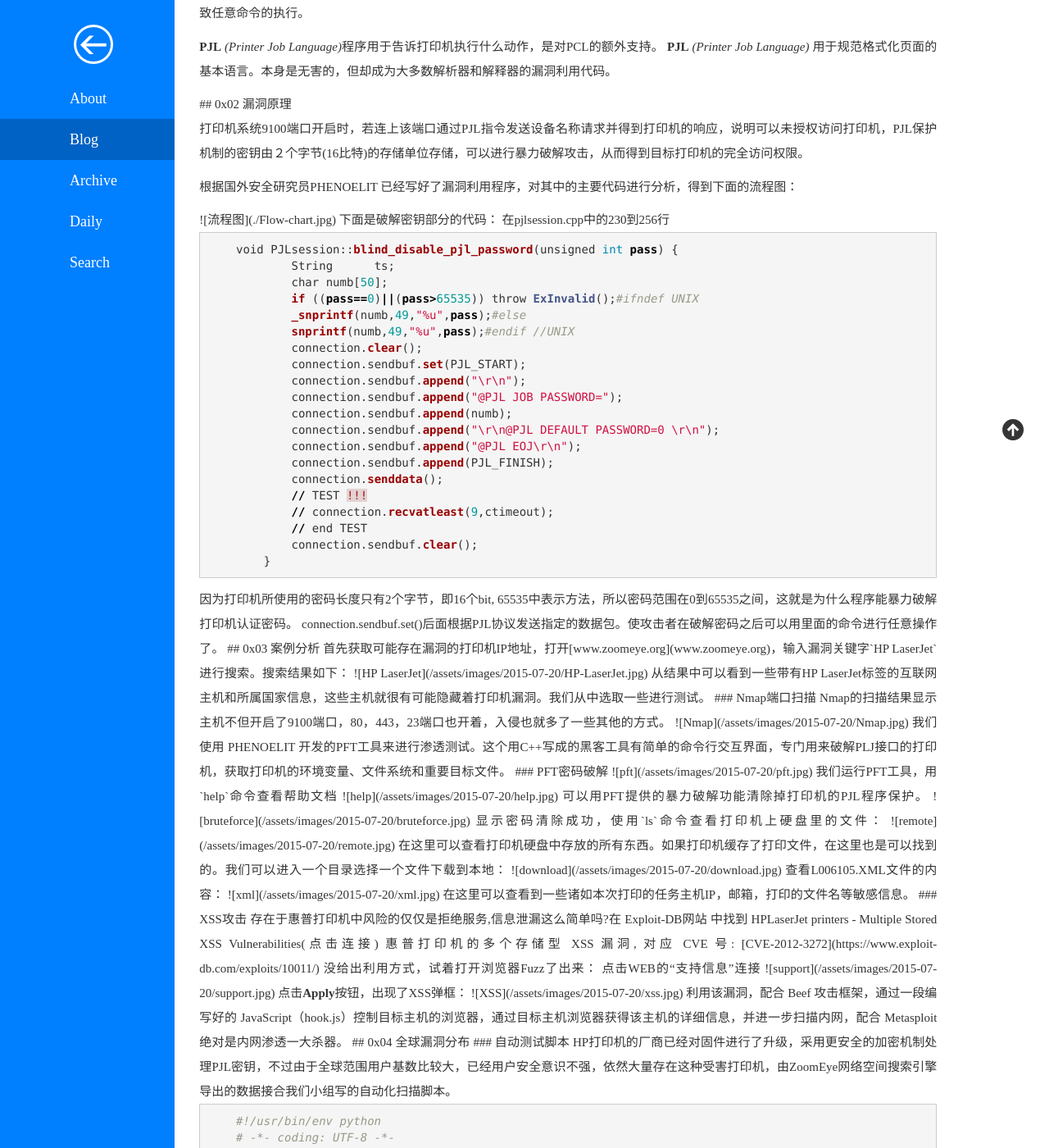
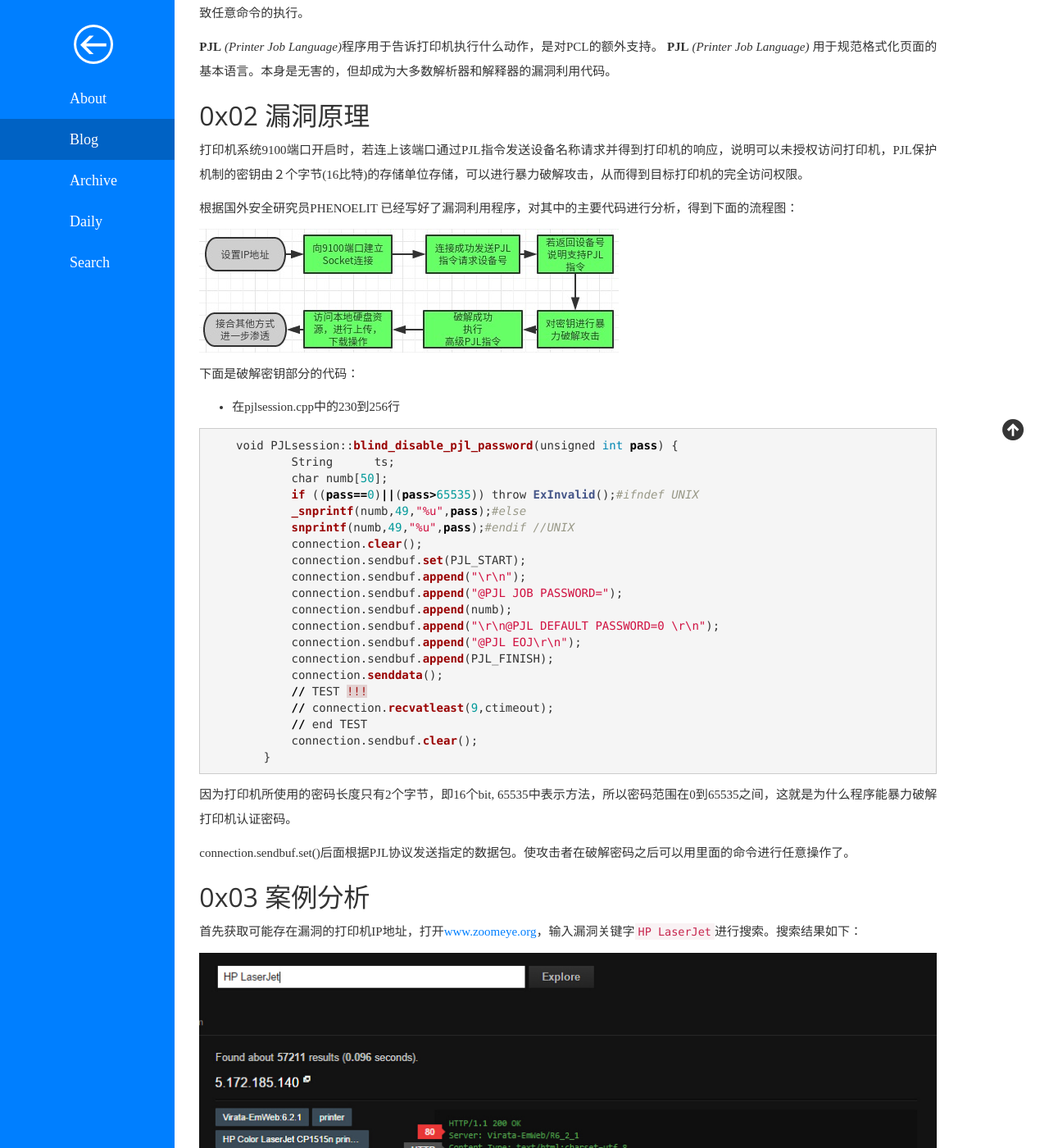
Before and after one commit to ZhuFengdaaa/ZhuFengdaaa.github.io, a Jekyll site: the page built from _posts/2015-07-20-PCL-vulnerability.md, in a window 1280 px wide and 1400 px high, scrolled down 300 px. Shown: the whole window at 82% size. Built offline with Jekyll 4.4.1, drawn with Linux system fonts in a browser that asks for light colours; comment, search, counter and statistics services are not loaded; some of the changed text lies outside the part shown.

Commit message:
2015-10-20-14-05-03

```diff
--- a/_posts/2015-07-20-PCL-vulnerability.md
+++ b/_posts/2015-07-20-PCL-vulnerability.md
@@ -5,24 +5,24 @@ tag: python,D3.js
 ---
 
 ##0x01 漏洞概要
-<p class="p"> PCL代表打印机控制语言（Printer Control Language），由惠普公司开发，并被广泛使用的一种打印机协议。关于另一种页面描述语言，应该提一提由Adobe设计的PostScript（PS），它可以将更为复杂的事情交由绘图仪/打印机处理。PJL (Printer Job Language，打印机作业语言)作为PCL的扩展，用于指导打印机行为，比如更改设备设置、传输文件等。
+
+PCL代表打印机控制语言（Printer Control Language），由惠普公司开发，并被广泛使用的一种打印机协议。关于另一种页面描述语言，应该提一提由Adobe设计的PostScript（PS），它可以将更为复杂的事情交由绘图仪/打印机处理。PJL (Printer Job Language，打印机作业语言)作为PCL的扩展，用于指导打印机行为，比如更改设备设置、传输文件等。
 若打印机的9100端口向公网开启，在向打印机发送PJL指令之前需要对使用者的身份进行认证，认证程序的密钥长度为２字节(Byte)，因此可以通过暴力破解认证密钥想打印机发送PJL指令，最终导致任意命令的执行。
 
-<p class="p">
-<b>PJL</b> <i>(Printer Job Language)</i>程序用于告诉打印机执行什么动作，是对PCL的额外支持。 <b>PJL</b> <i>(Printer Job Language)</i> 用于规范格式化页面的基本语言。本身是无害的，但却成为大多数解析器和解释器的漏洞利用代码。</p>
+**PJL** *(Printer Job Language)*程序用于告诉打印机执行什么动作，是对PCL的额外支持。 **PJL** *(Printer Job Language)* 用于规范格式化页面的基本语言。本身是无害的，但却成为大多数解析器和解释器的漏洞利用代码。
 
 ##0x02 漏洞原理
-<p class="p">
+
 打印机系统9100端口开启时，若连上该端口通过PJL指令发送设备名称请求并得到打印机的响应，说明可以未授权访问打印机，PJL保护机制的密钥由２个字节(16比特)的存储单位存储，可以进行暴力破解攻击，从而得到目标打印机的完全访问权限。
-</p>
-<p class="p">
+
+
 根据国外安全研究员PHENOELIT 已经写好了漏洞利用程序，对其中的主要代码进行分析，得到下面的流程图：
-</p>
 
-![流程图](./Flow-chart.jpg)
+![流程图](/assets/images/2015-07-20/Flow-chart.jpg)
 
 下面是破解密钥部分的代码：
-在pjlsession.cpp中的230到256行
+
+* 在pjlsession.cpp中的230到256行
 
 {% highlight python %}
     void PJLsession::blind_disable_pjl_password(unsigned int pass) {
```
